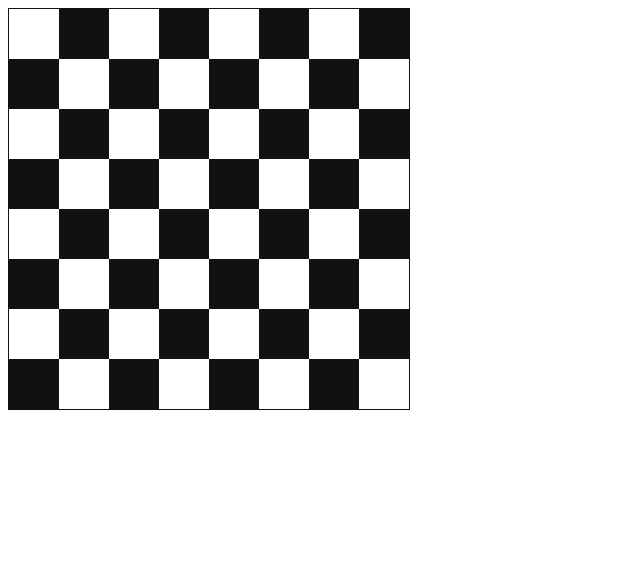
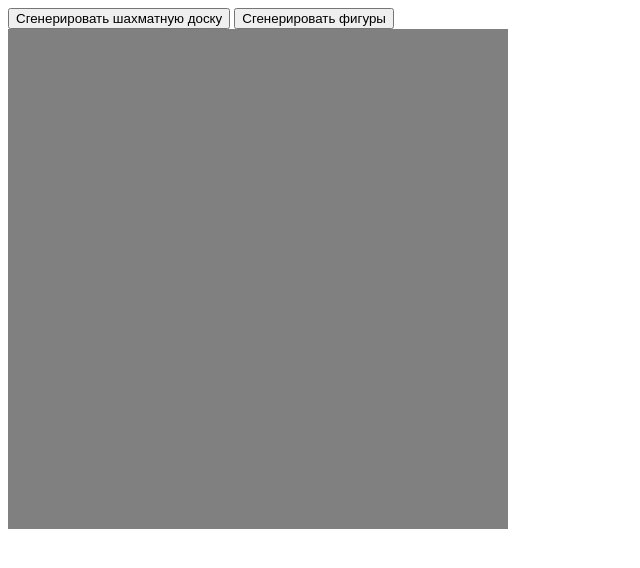
Before and after one commit to 6609at/JavaScript_level1, a plain HTML site: page Day5/Mission_1/Mission_1.html in a window 1280 px wide. Shown: the whole page, without its empty margins (0-640 px from the left). Drawn offline with Linux system fonts and the light colour scheme.

Commit message:
inWorkHW

```diff
--- a/Day5/Mission_1/Mission_1.html
+++ b/Day5/Mission_1/Mission_1.html
@@ -3,31 +3,12 @@
 
 <head>
     <link rel="stylesheet" href="style.css">
-
-
 </head>
 
 <body>
-    <div class="ch-wrap"></div>
+    <button type="button" onclick="generateChess();">Сгенерировать шахматную доску</button>
+    <button type="button" onclick="chessboard();">Сгенерировать фигуры</button>
     <script src="script.js"></script>
-   <!--  <script type="text/javascript">
-        var chessWrap = document.querySelector('.ch-wrap');
-
-        var i = 0, count = 0;
-
-        while (count < 8 * 8) {
-            var item = document.createElement('div');
-            chessWrap.appendChild(item);
-
-            item.classList.add('ch-item');
-
-            if (i && i % 2)
-                item.classList.add('ch-black')
-
-            i += ((i + 2) % 9) ? 1 : 2;
-            count++;
-        }
-    </script> -->
 </body>
 
 </html>
--- a/Day5/Mission_1/script.js
+++ b/Day5/Mission_1/script.js
@@ -1,16 +1,49 @@
-var chessWrap = document.querySelector('.ch-wrap');
+//создаем блок в который поместим еще один блок для доски
+var Wrap = document.createElement('div');
+Wrap.classList.add('top-wrap');
+document.body.appendChild(Wrap);
 
-var i = 0, count = 0;
 
+
+
+function generateChess() {
+
+  //создаем блок для самой доски
+  var chessWrap = document.createElement('div');
+  Wrap.appendChild(chessWrap);
+  chessWrap.classList.add('ch-wrap');
+  let i = 0, count = 0;
   while (count < 8 * 8) {
     var item = document.createElement('div');
     chessWrap.appendChild(item);
-
     item.classList.add('ch-item');
 
     if (i && i % 2)
       item.classList.add('ch-black')
-
     i += ((i + 2) % 9) ? 1 : 2;
     count++;
   }
+
+
+
+}
+
+function chessboard() {
+  let i = 0;
+
+  let blackFigs1 = [ '&#9820;','&#9822;','&#9821;','&#9819;','&#9818;','&#9821;','&#9822;','&#9820;'];
+  let whiteFigs1 = ['&#9814;','&#9816;','&#9815;','&#9813;','&#9812;','&#9821;','&#9815;','&#9814;'];
+  let blackFigs2 = ['&#9823;','&#9823;','&#9823;','&#9823;','&#9823;','&#9823;','&#9823;','&#9823;'];
+  let whiteFigs2 = ['&#9817;','&#9817;','&#9817;','&#9817;','&#9817;','&#9817;','&#9817;','&#9817;'];
+
+  let elem = document.querySelectorAll('.ch-item');
+  for ( let a = 0; a < 11; a++) {
+
+    document.querySelector('.ch-item').innerHTML += '1';
+  }
+
+
+
+
+
+}
--- a/Day5/Mission_1/style.css
+++ b/Day5/Mission_1/style.css
@@ -1,13 +1,26 @@
+.top-wrap {
+  width: 500px;
+  height: 500px;
+  background-color: gray;
+  display: flex;
+  align-items: center;
+  justify-content: center;
+}
 .ch-wrap {
+    margin: auto;
     width: 400px;
     height: 400px;
     border: 1px solid #111;
   }
-  .ch-item {
+.ch-item {
+  display: flex;
+   align-items: center;
+   justify-content: center;
     width: 50px;
     height: 50px;
     float: left;
+    background-color: #fff;
   }
-  .ch-black {
+.ch-black {
     background: #111;
   }
```
Lines whose indentation alone changed are shown as unchanged.
